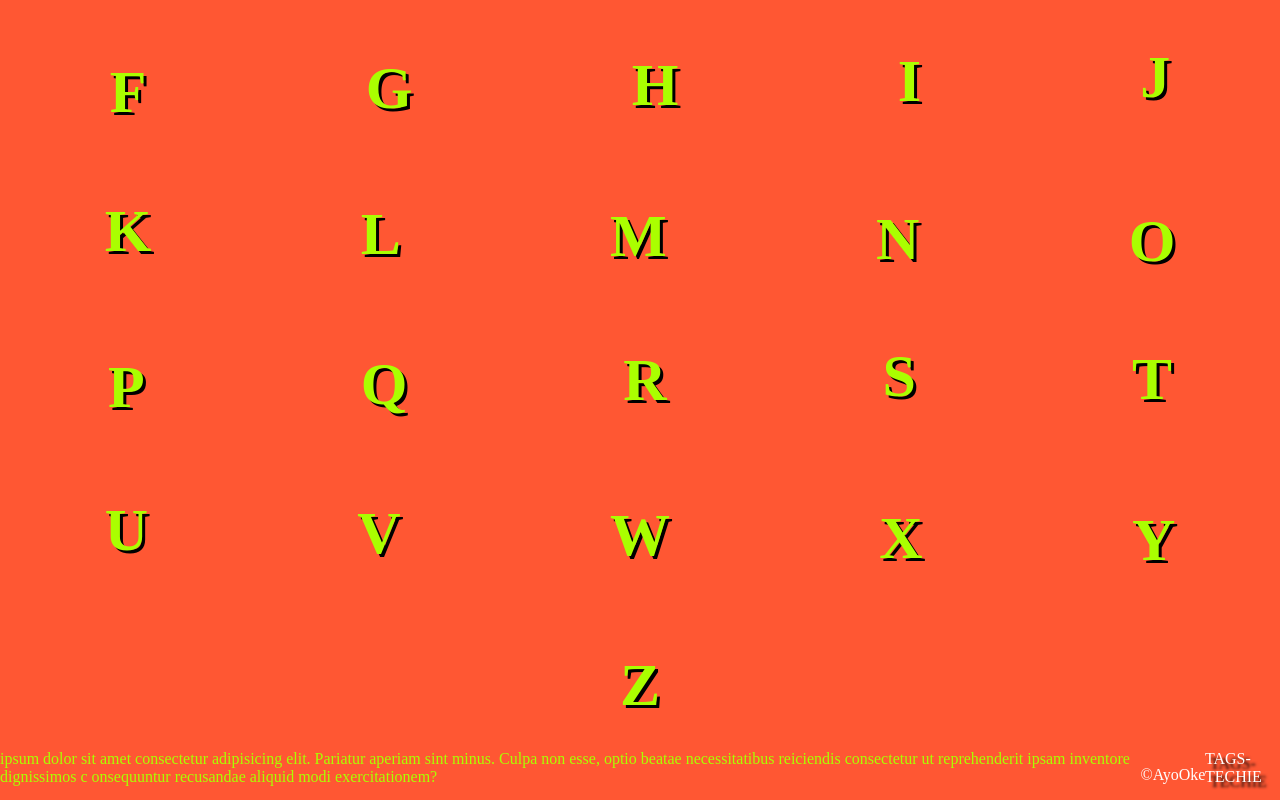
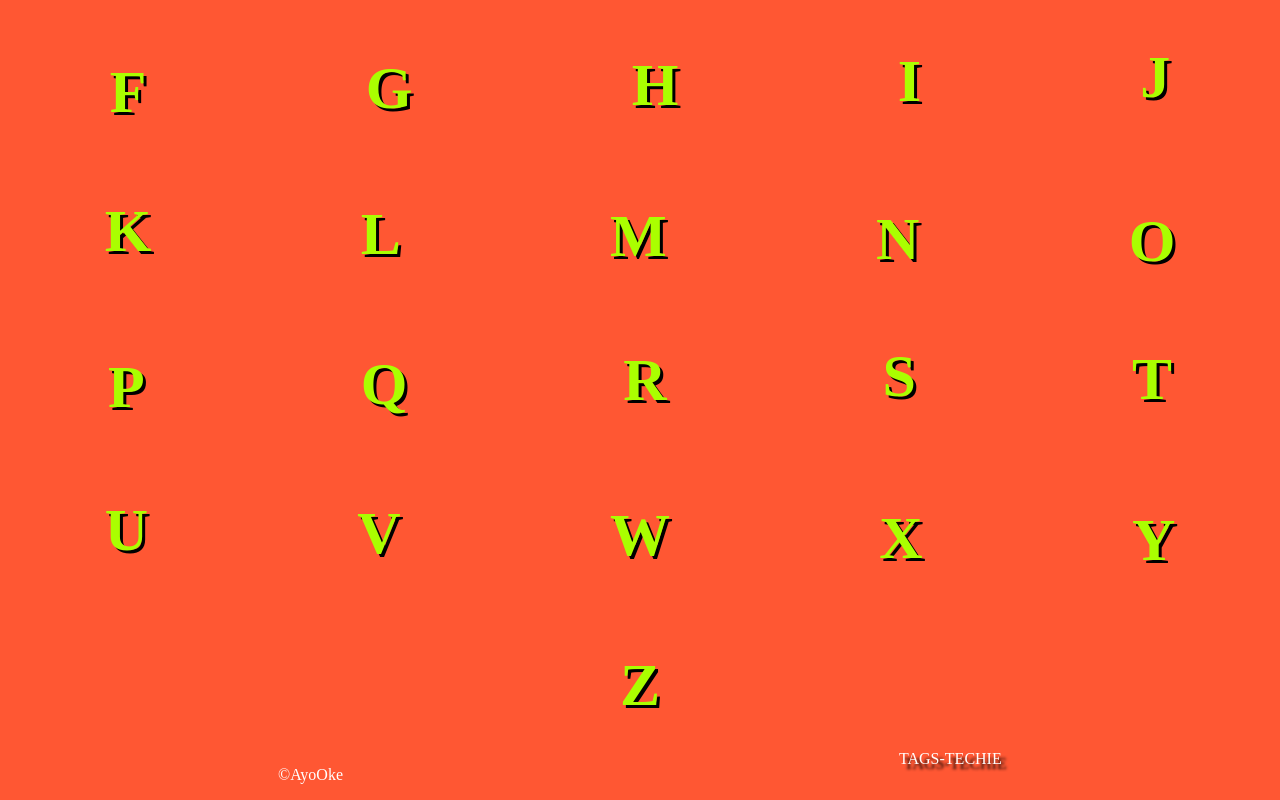
Before and after one commit to haywee39/letters-of-the-alphabets, a plain HTML site: page index.html in a window 1280 px wide. Shown: the part 375-1175 px from the top of the page. Drawn offline with Linux system fonts and the light colour scheme.

Commit message:
first commit

```diff
--- a/index.html
+++ b/index.html
@@ -67,10 +67,10 @@
 
 <div>
 
-    ipsum dolor sit amet consectetur adipisicing elit.
+    <!-- ipsum dolor sit amet consectetur adipisicing elit.
     Pariatur aperiam sint minus. Culpa non esse, optio beatae necessitatibus reiciendis
     consectetur ut reprehenderit ipsam inventore dignissimos c
-    onsequuntur recusandae aliquid modi exercitationem?
+    onsequuntur recusandae aliquid modi exercitationem? -->
 
 <p class="copyright"><span>&copy</span>AyoOke</p>
 <span class="tag">TAGS-TECHIE</span>
```
